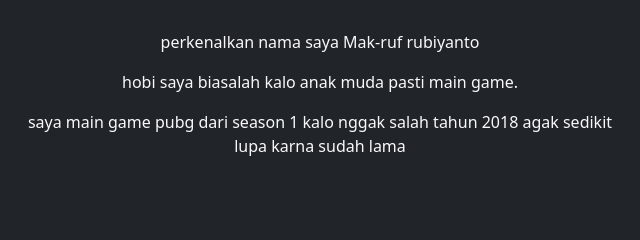
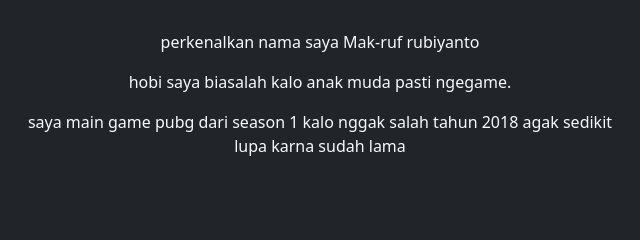
Before and after one commit to makruf312/makrufrubi.github.io, a plain HTML site: page index.html in a window 1280 px wide. Shown: the part 454-694 px from the top of the page, 0-640 px from the left. Drawn offline with nearby package versions, Linux system fonts and the light colour scheme.

Commit message:
Update index.html

```diff
--- a/index.html
+++ b/index.html
@@ -48,7 +48,7 @@
       <div class="row text-center" style="margin-top:100px">
         <div class="col-6" style="height:350px">
           <p>perkenalkan nama saya Mak-ruf rubiyanto</p>
-          <p>hobi saya biasalah kalo anak muda pasti main game.</p>
+          <p>hobi saya biasalah kalo anak muda pasti ngegame.</p>
           <p>saya main game pubg dari season 1 kalo nggak salah tahun 2018 agak sedikit lupa karna sudah lama</p>
         </div>
         <div class="col-6 text-center">
```
